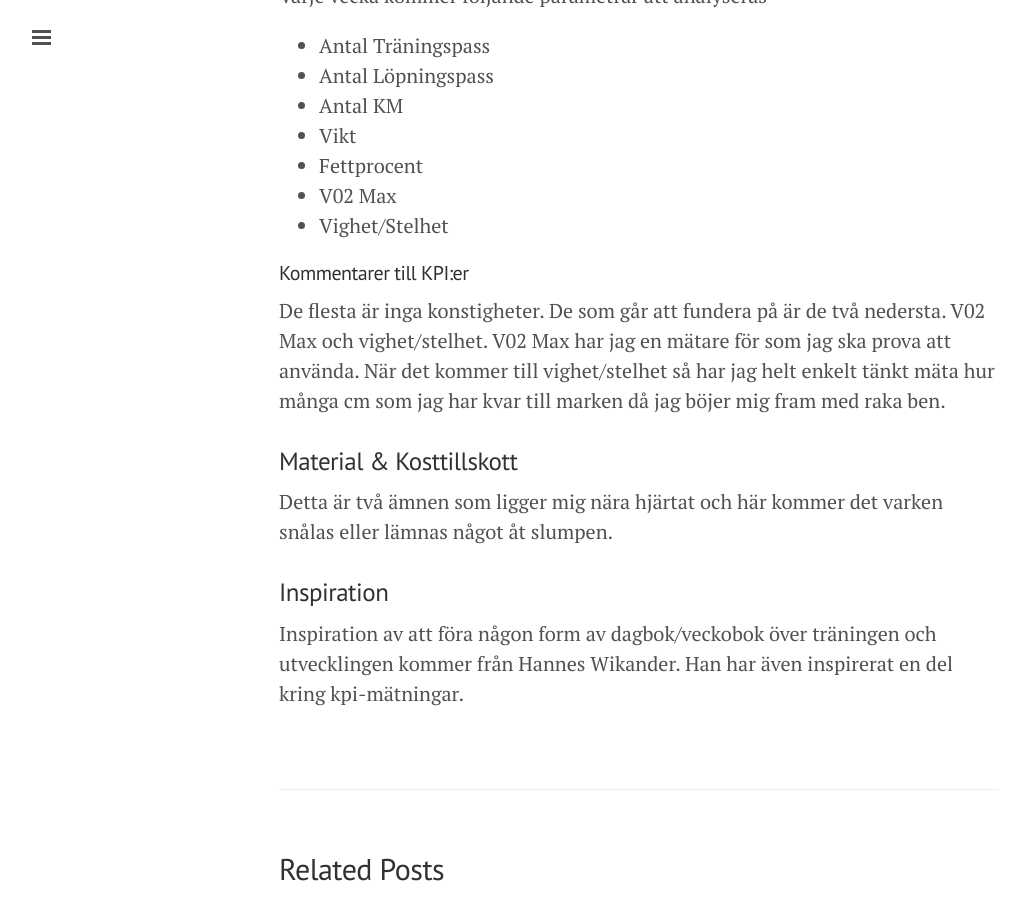
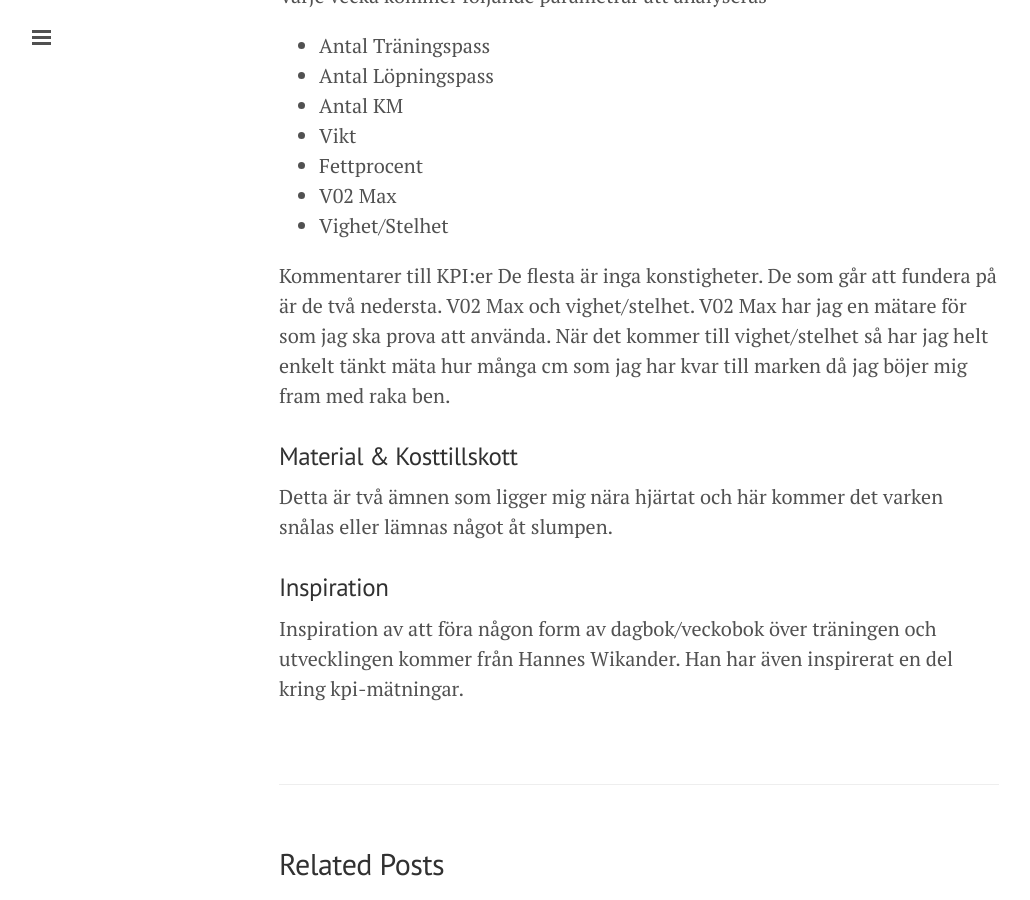
Before and after one commit to eripe970/eripe970.github.io, a Jekyll site: the page built from _posts/2014-11-24-Introduktion.md, in a window 1280 px wide and 900 px high, scrolled down 965 px. Shown: the whole window, without its empty margins (1-1031 px from the left). Built offline with Jekyll 4.4.1, drawn with Linux system fonts in a browser that asks for light colours; Markdown is read by kramdown in place of the engine named in the settings.

```diff
--- a/_posts/2014-11-24-Introduktion.md
+++ b/_posts/2014-11-24-Introduktion.md
@@ -16,15 +16,15 @@ Nedan är en lista på km tider som behövs för att komma i mål på olika tide
 ### KPI:er
 
 Varje vecka kommer följande parametrar att analyseras
--   Antal Träningspass
--   Antal Löpningspass
--   Antal KM
--   Vikt
--   Fettprocent
--   V02 Max
--   Vighet/Stelhet
+*   Antal Träningspass
+*   Antal Löpningspass
+*   Antal KM
+*   Vikt
+*   Fettprocent
+*   V02 Max
+*   Vighet/Stelhet
 
-#### Kommentarer till KPI:er
+Kommentarer till KPI:er
 De flesta är inga konstigheter. De som går att fundera på är de två nedersta. V02 Max och vighet/stelhet. V02 Max har jag en mätare för som jag ska prova att använda. När det kommer till vighet/stelhet så har jag helt enkelt tänkt mäta hur många cm som jag har kvar till marken då jag böjer mig fram med raka ben.
 
 ### Material & Kosttillskott
```
